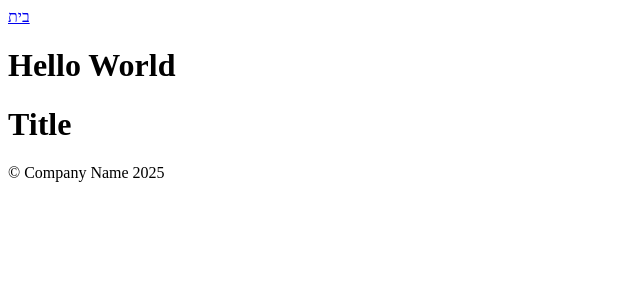
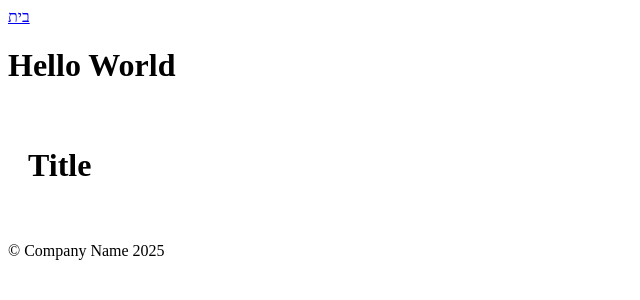
Before and after one commit to DanaSandman/Angular-base, an Angular app: page / in a window 1280 px wide. Shown: the top 300 px of the page, without its empty margins (0-640 px from the left). Built offline with nearby package versions, Linux system fonts and the light colour scheme.

Commit message:
Add footer component and update app structure

```diff
--- a/angular.json
+++ b/angular.json
@@ -7,7 +7,8 @@
       "projectType": "application",
       "schematics": {
         "@schematics/angular:component": {
-          "style": "scss"
+          "style": "scss",
+          "standalone": false
         }
       },
       "root": "",
--- a/src/app/app.component.html
+++ b/src/app/app.component.html
@@ -7,13 +7,11 @@
   <h1>Hello World</h1>
 </header>
 
-<main>
+<main class="app-wrapper">
   <div>
     <h1> Title</h1>
     <router-outlet></router-outlet>
   </div>
 </main>
 
-<footer>
-  <p>© Company Name 2025 </p>
-</footer>
+<app-footer></app-footer>
--- a/src/app/app.component.scss
+++ b/src/app/app.component.scss
@@ -1,4 +1,4 @@
-.wrapper {
+.app-wrapper {
     height: auto;
     padding: 20px;
     width: 100%;
--- a/src/app/app.component.ts
+++ b/src/app/app.component.ts
@@ -2,7 +2,6 @@ import { Component } from '@angular/core';
 // import { CommonModule } from '@angular/common';
 // import { RouterOutlet } from '@angular/router';
 // import { HeaderComponent } from './layout/header/header.component';
-// import { FooterComponent } from './layout/footer/footer.component';
 
 @Component({
   selector: 'app-root',
--- a/src/app/app.routes.module.ts
+++ b/src/app/app.routes.module.ts
@@ -1,7 +1,7 @@
 import { NgModule } from '@angular/core';
 import { RouterModule, Routes } from '@angular/router';
 
-const routes: Routes = [
+export const routes: Routes = [
     // { path: '', loadChildren: () => import('./pages/home/home.module').then(m => m.HomeModule) },
     // { path: 'collections', loadChildren: () => import('./pages/collections/collections.module').then(m => m.CollectionsModule) },
     // { path: 'dashboard', loadChildren: () => import('./pages/dashboard/dashboard.module').then(m => m.DashboardModule) },
--- /dev/null
+++ b/src/app/layout/footer/footer.component.html
@@ -0,0 +1,3 @@
+<footer>
+  <p>© Company Name 2025</p>
+</footer>
--- /dev/null
+++ b/src/app/layout/footer/footer.component.scss
@@ -0,0 +1,5 @@
+.footer-wrapper {
+    width: 100%;
+    height: 80px;
+    border-top: 1px solid blue;
+}
```
Also changed, not shown: src/app/app.module.ts (+6 -1 lines), src/app/common/common.module.ts (+18 -0 lines), src/app/layout/footer/footer.component.ts (added, +11 -0 lines).
